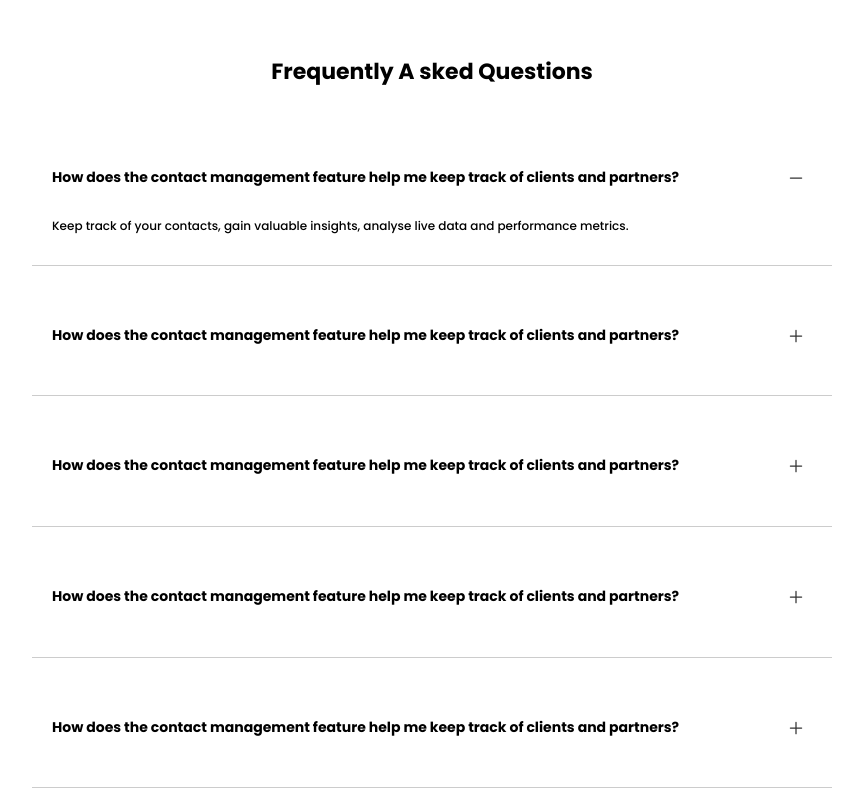
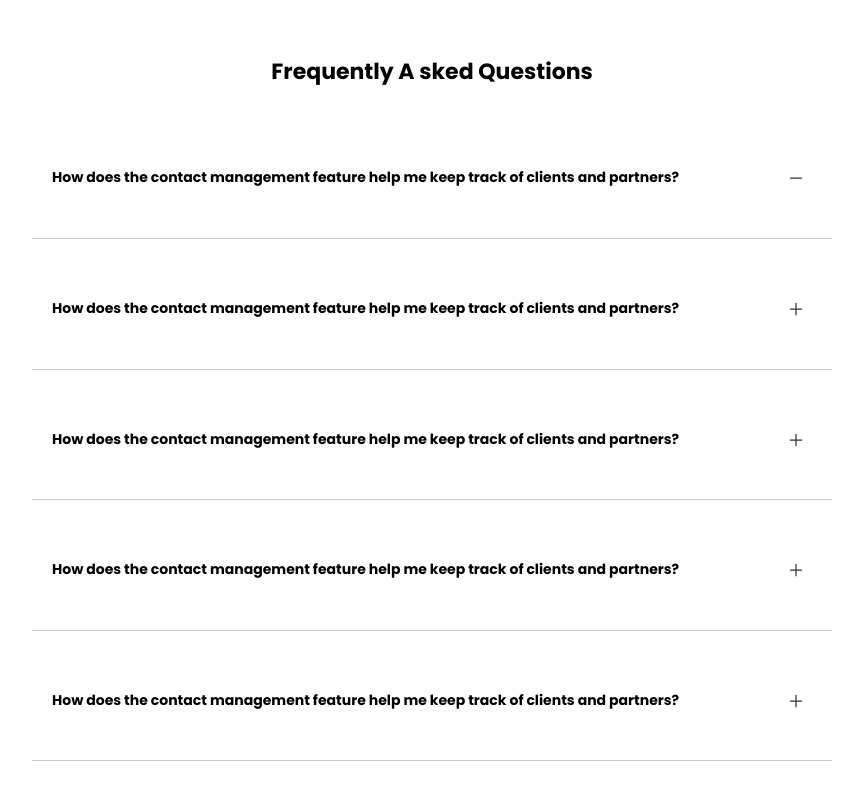
Before and after one commit to kaydarkmedia/Saas-prjt, a plain HTML site: page index.html in a window 1280 px wide. Shown: the part 2683-3483 px from the top of the page, without its empty margins (208-1071 px from the left). Drawn offline with nearby package versions, Linux system fonts and the light colour scheme.

Commit message:
faq section

```diff
--- a/index.html
+++ b/index.html
@@ -230,7 +230,7 @@
                     <ion-icon name="remove-outline"></ion-icon>
                     <!-- <ion-icon name="add-outline"></ion-icon> -->
                  </div>
-                    <p class="faq-group-body open text-sm">
+                    <p class="faq-group-body text-sm">
                         Keep track of your contacts, gain valuable insights, analyse live data and performance metrics.
                     </p>
                 </div>
@@ -238,7 +238,7 @@
 
                 <!-- 2 -->
 
-                <div class="faq-group open">
+                <div class="faq-group">
                     <div class="faq-group-header text-md">
                     <h4>
                         How does the contact management feature help me keep track of clients and partners?
@@ -253,7 +253,7 @@
 
                 <!--3  -->
 
-                <div class="faq-group open">
+                <div class="faq-group">
                     <div class="faq-group-header text-md">
                     <h4>
                         How does the contact management feature help me keep track of clients and partners?
@@ -268,7 +268,7 @@
 
                 <!-- 4 -->
 
-                <div class="faq-group open">
+                <div class="faq-group">
                     <div class="faq-group-header text-md">
                     <h4>
                         How does the contact management feature help me keep track of clients and partners?
@@ -283,7 +283,7 @@
 
                 <!-- 5 -->
 
-                <div class="faq-group open">
+                <div class="faq-group">
                     <div class="faq-group-header text-md">
                     <h4>
                         How does the contact management feature help me keep track of clients and partners?
@@ -305,7 +305,7 @@
         </div>
        </section>
 
-
+<script src="main.js"></script>
 
 <script type="module" src="https://unpkg.com/ionicons@7.1.0/dist/ionicons/ionicons.esm.js"></script>
 <script nomodule src="https://unpkg.com/ionicons@7.1.0/dist/ionicons/ionicons.js"></script>
--- /dev/null
+++ b/main.js
@@ -0,0 +1,9 @@
+const faqGroup = document.querySelectorAll('.faq-group');
+const faqBody = document.querySelectorAll('.faq-group-body');
+
+
+faqGroup.forEach(faqgroup =>{
+    faqgroup.addEventListener('click', () =>{
+        faqGroup.classList.toggle('open');
+    });
+});
```
